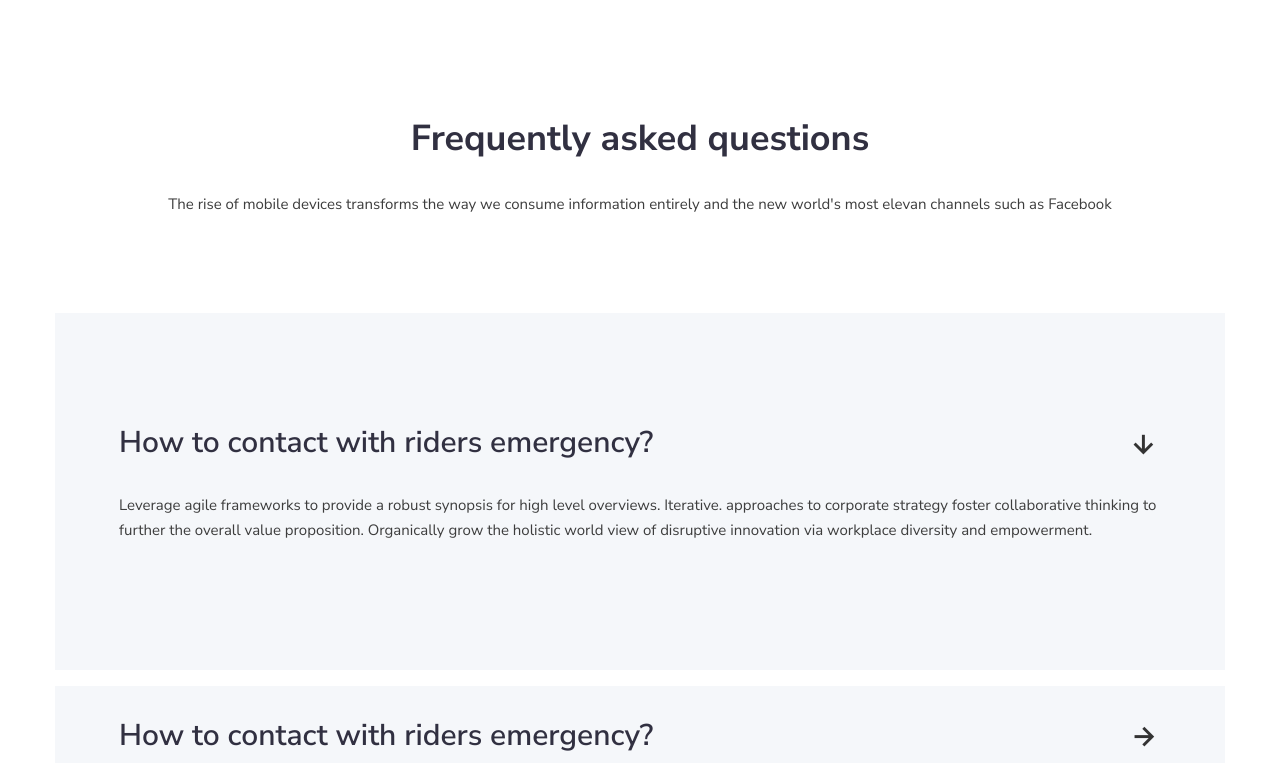
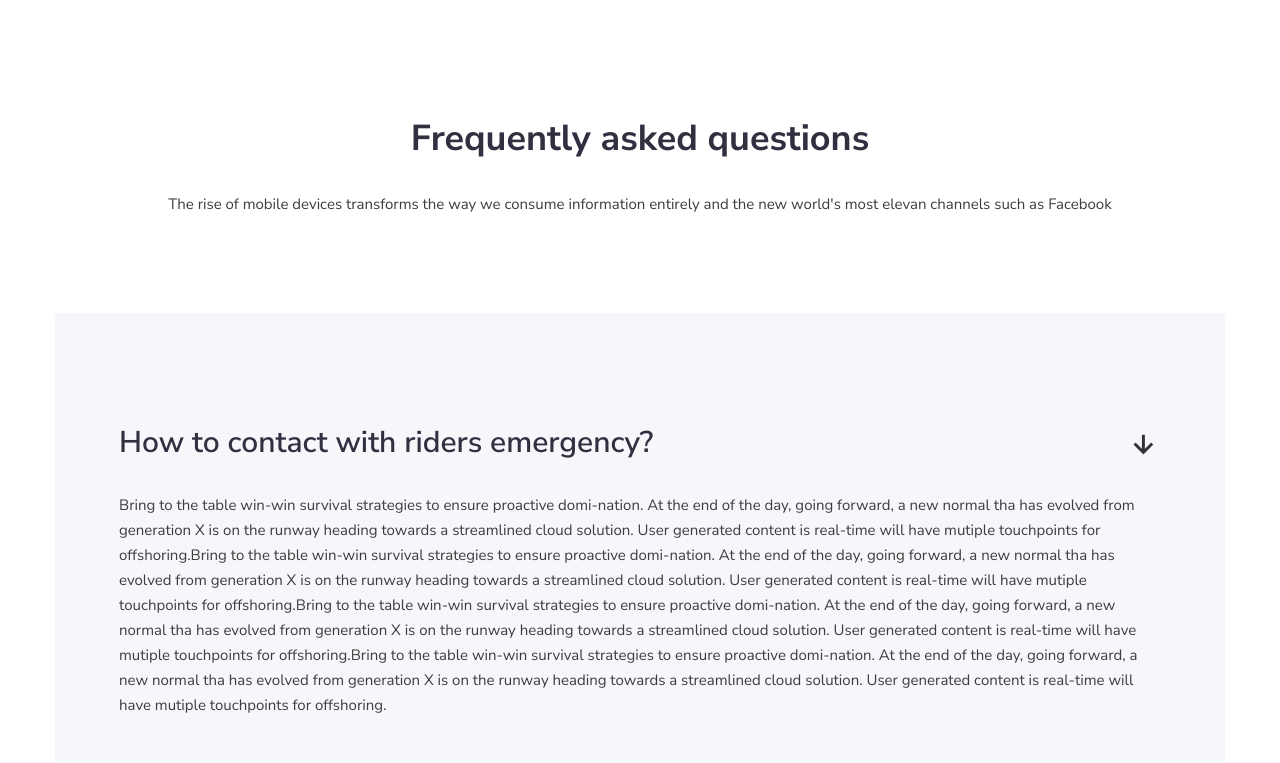
Before and after one commit to khangnguyen2100/nuochoa247, a plain HTML site: page faq/index.html in a window 1280 px wide. Both pictures are taken after a click on the icon 1143 px from the left and 1275 px from the top of the page. Shown: the part 912-1675 px from the top of the page. Drawn offline with nearby package versions, Linux system fonts and the light colour scheme.

Commit message:
update faq

```diff
--- a/faq/index.html
+++ b/faq/index.html
@@ -158,34 +158,22 @@
           <h3>How to contact with riders emergency?</h3>
           <i class="bx bx-right-arrow-alt arrow-faq"></i>
         </div>
-        <p>Leverage agile frameworks to provide a robust synopsis for high level overviews. Iterative. approaches to
-          corporate strategy foster collaborative thinking to further the overall value proposition. Organically grow
-          the
-          holistic world view of disruptive innovation via workplace diversity and empowerment.</p>
-      </li>
-      <li class="faq-item">
-        <div class="faq-item-header">
-          <h3>How to contact with riders emergency?</h3>
-          <i class="bx bx-right-arrow-alt arrow-faq"></i>
-        </div>
-        <p>The rise of mobile devices transforms the way we consume information entirely and the new world's most elevan
-          channels such as Facebook</p>
-      </li>
-      <li class="faq-item">
-        <div class="faq-item-header">
-          <h3>How to contact with riders emergency?</h3>
-          <i class="bx bx-right-arrow-alt arrow-faq"></i>
-        </div>
         <p>Bring to the table win-win survival strategies to ensure proactive domi-nation. At the end of the day, going
+          forward, a new normal tha has evolved from generation X is on the runway heading towards a streamlined cloud
+          solution. User generated content is real-time will have mutiple touchpoints for offshoring.Bring to the table win-win survival strategies to ensure proactive domi-nation. At the end of the day, going
+          forward, a new normal tha has evolved from generation X is on the runway heading towards a streamlined cloud
+          solution. User generated content is real-time will have mutiple touchpoints for offshoring.Bring to the table win-win survival strategies to ensure proactive domi-nation. At the end of the day, going
+          forward, a new normal tha has evolved from generation X is on the runway heading towards a streamlined cloud
+          solution. User generated content is real-time will have mutiple touchpoints for offshoring.Bring to the table win-win survival strategies to ensure proactive domi-nation. At the end of the day, going
           forward, a new normal tha has evolved from generation X is on the runway heading towards a streamlined cloud
           solution. User generated content is real-time will have mutiple touchpoints for offshoring.</p>
       </li>
       <li class="faq-item">
         <div class="faq-item-header">
-          <h3>How to contact with riders emergency?</h3>
+          <h3>What is best shop in the world</h3>
           <i class="bx bx-right-arrow-alt arrow-faq"></i>
         </div>
-        <p>Bring to the table win-win survival strategies to ensure proact</p>
+        <p>IS THIS SHOP</p>
       </li>
       <li class="faq-item">
         <div class="faq-item-header">
@@ -193,13 +181,16 @@
           <i class="bx bx-right-arrow-alt arrow-faq"></i>
         </div>
         <p>Leverage agile frameworks to provide a robust synopsis for high level overviews. Iterative. approaches to
-          corporate strategy foster collaborative thinking to further the overall value proposition. Organically grow
+          corporateBring to the table win-win survival strategies to ensure proactive domi-nation. At the end of the day, going
+          forward, a new normal tha has evolved from generation X is on the runway heading towards a streamlined cloud
+          solution. User generated content is real-time will have mutiple touchpoints for offshoring. strategy foster collaborative thinking to further the overall value proposition. Organically grow
           the
           holistic world view of disruptive innovation via workplace diversity and empowerment.</p>
       </li>
       <li class="faq-item">
         <div class="faq-item-header">
-          <h3>How to contact with riders emergency?</h3>
+          <h3>Bring to the table win-win survival strategies to ensure proactive domi-nation. At the end of the day, going
+          forward</h3>
           <i class="bx bx-right-arrow-alt arrow-faq"></i>
         </div>
         <p>Bring to the table win-win survival strategies to ensure proactive domi-nation. At the end of the day, going
```
